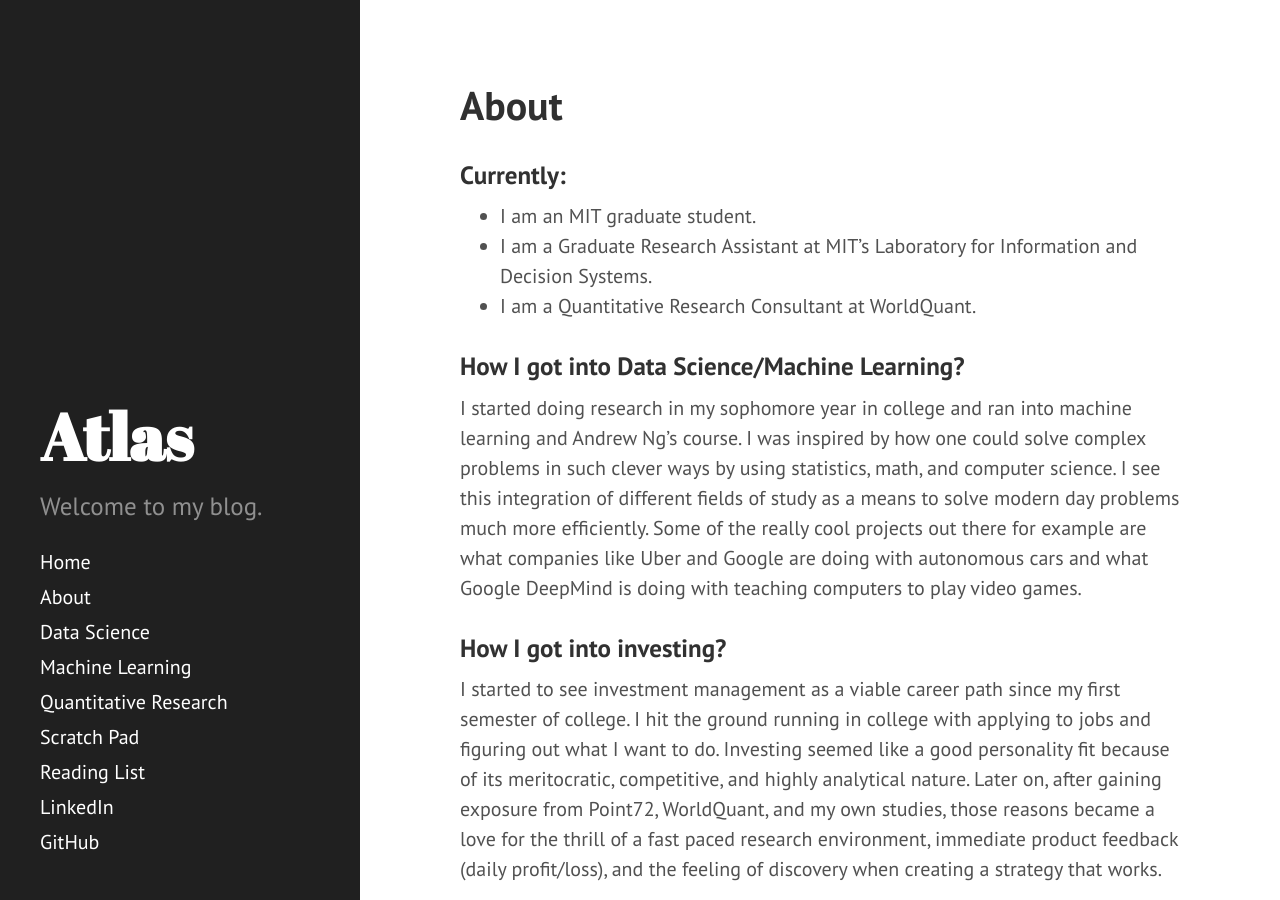
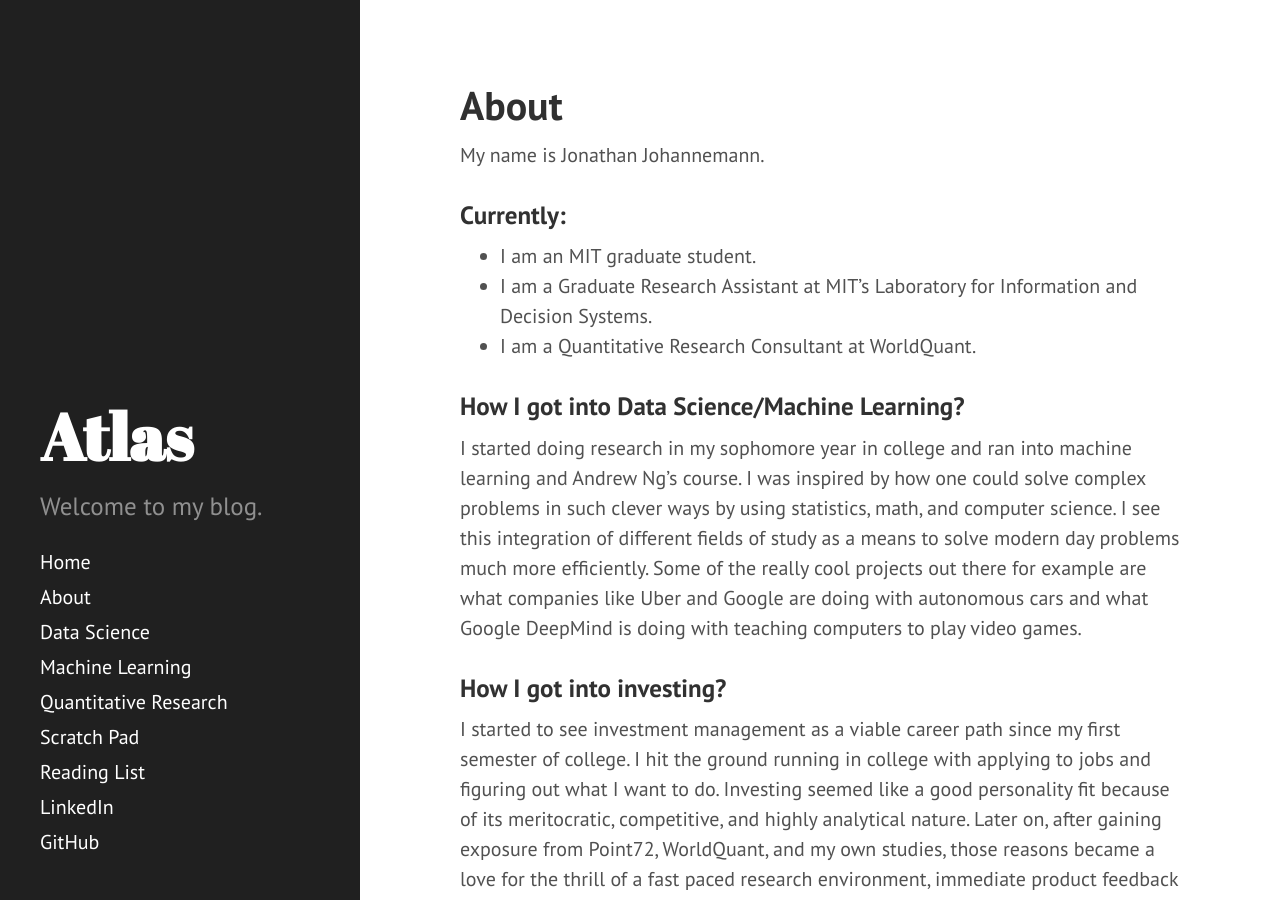
Before and after one commit to JonathanJohann/Research, a Jekyll site: the page built from About.md, in a window 1280 px wide and 900 px high. Built offline with Jekyll 4.4.1, drawn with Linux system fonts in a browser that asks for light colours; Markdown is read by kramdown in place of the engine named in the settings.

Commit message:
Update About.md

```diff
--- a/About.md
+++ b/About.md
@@ -3,6 +3,7 @@ layout: page
 title: About
 ---
 
+My name is Jonathan Johannemann.
 
 ### Currently:
 
```
